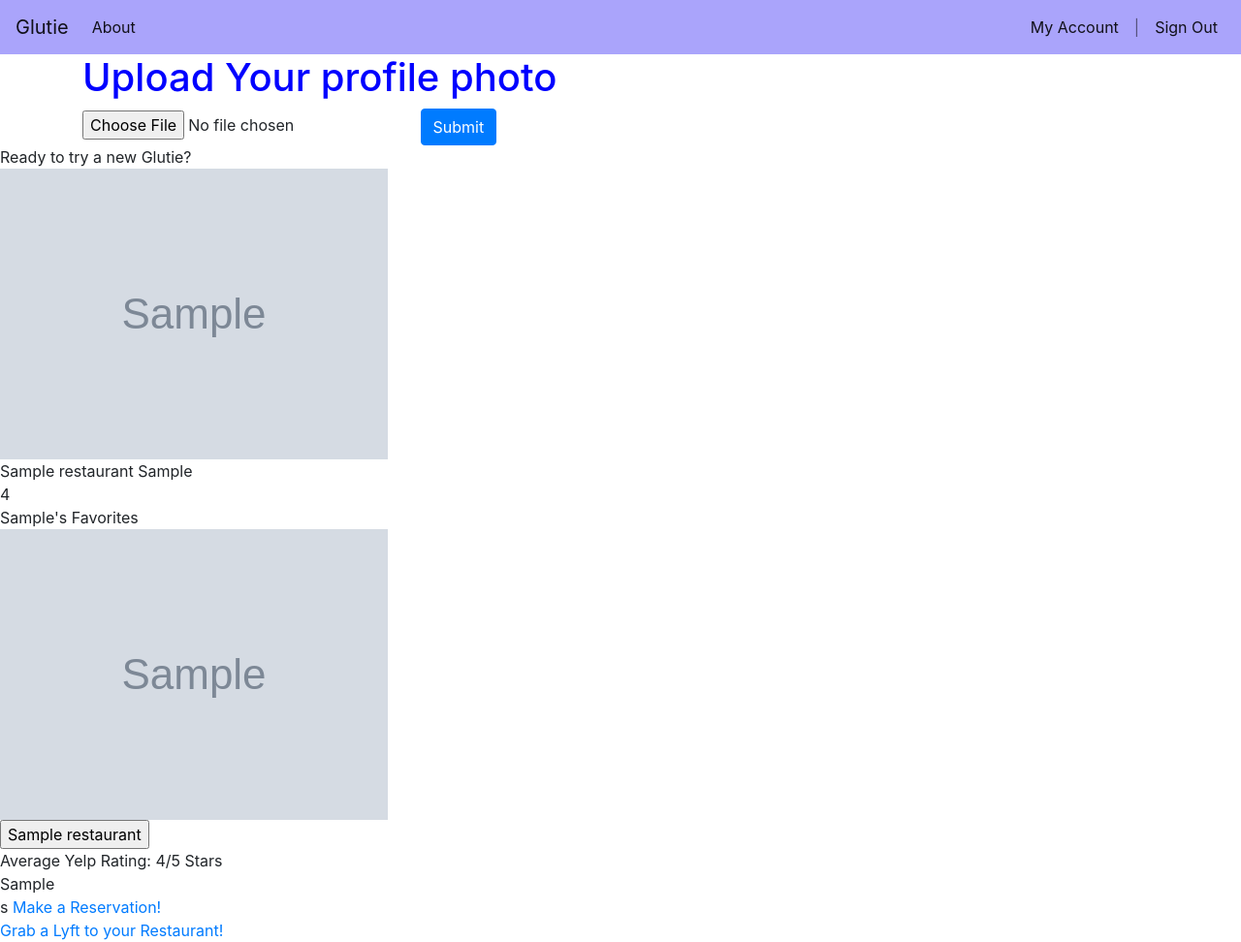
After one commit to AshFri04/my_project, a Flask app: page /profile in a window 1280 px wide. The commit adds this page. Shown: the whole page at 97% size. Run offline with Flask 2, Linux system fonts and the light colour scheme; the visitor is signed in with stand-in values (Sample User, id 1); tables that the repository leaves empty hold one stand-in row (values such as "Sample post"); grey boxes marked "Sample" are stand-in pictures; some libraries are stand-ins or nearby versions.

Commit message:
Created a user profile. User is able to upload a photo to their profile (work in progress).

```diff
--- a/model.py
+++ b/model.py
@@ -61,7 +61,7 @@ class Restaurant(db.Model):
     def __repr__(self):
         """ Provide helpful representation when printed. """
 
-        return "<Restaurant restaurant_id={} name={} phone_number={} picture={} menu_url={} website_url={} last_update={} avg_rating={} neighborhood_id={} closed={}>".format(self.restaurant_id, self.name, self.phone_number, self.picture, self.menu_url, self.website_url, self.last_update, self.avg_rating, self.neighborhood_id, self.closed)
+        return "<Restaurant restaurant_id={} name={} phone_number={} picture={} menu_url={} website_url={} last_update={} avg_rating={} neighborhood_id={} transactions={} closed={} price={} types_of_food={} hours_of_operation={}>".format(self.restaurant_id, self.name, self.phone_number, self.picture, self.menu_url, self.website_url, self.last_update, self.avg_rating, self.neighborhood_id, self.transactions, self.closed, self.price, self.types_of_food, self.hours_of_operation)
 
 
 
--- a/requirements.txt
+++ b/requirements.txt
@@ -8,6 +8,7 @@ enum34==1.1.6
 Flask==1.0.2
 Flask-DebugToolbar==0.10.1
 Flask-SQLAlchemy==2.3.2
+Flask-Uploads==0.2.1
 idna==2.6
 ipython==5.7.0
 ipython-genutils==0.2.0
--- a/server.py
+++ b/server.py
@@ -1,21 +1,32 @@
 import os
 
-from flask import Flask, render_template, request, redirect, session, flash, jsonify
+from flask import Flask, render_template, request, redirect, session, flash, jsonify, url_for
+from flask_uploads import UploadSet, configure_uploads, IMAGES
+from flask_debugtoolbar import DebugToolbarExtension
 
 from model import connect_to_db, db, User, Restaurant, Favorite_restaurant, GF_type, Restaurant_type, Neighborhood
-from flask_debugtoolbar import DebugToolbarExtension
 
 from passlib.hash import pbkdf2_sha256
 
 from datetime import datetime
+
+from random import choice
+
+from werkzeug.utils import secure_filename
+
 
 app = Flask(__name__)
 
 # Required to use Flask sessions and the debug toolbar
 app.secret_key = 'ABC'
 
+photos = UploadSet('photos', IMAGES)
+app.config['UPLOADED_PHOTOS_DEST'] = 'static/images'
+configure_uploads(app, photos)
+
 api_key = os.environ['YELP_ACCESS_KEY']
 client_id = os.environ['YELP_CLIENT_ID']
+
 
 ################################################################################
 
@@ -90,7 +101,7 @@ def login():
     """ Display login form. """
 
     if session.get('user_id'):
-        return redirect('/display_mainpage')
+        return redirect('/profile')
 
     return render_template("login.html")
 
@@ -109,20 +120,21 @@ def login_process():
             session['user_id'] = user.user_id
             session['email'] = user.email
             session['fname'] =user.fname
+# CREATE AJAX!!
             flash("Great to have you back, {}!".format(user.fname))
-            return render_template("login_mainpage.html")
-
+            return redirect("/profile")
+# CREATE AJAX!
 # Why doesn't the else work here
     flash("The email or password you've entered does not match any of our accounts. \n Please try again.")
     return redirect('/login')
 
 
 
-@app.route('/display_mainpage')
-def display_login_mainpage():
-    """ Display the main page after user logs in. """
+# @app.route('/display_mainpage')
+# def display_login_mainpage():
+#     """ Display the main page after user logs in. """
 
-    return render_template("login_mainpage.html")
+#     return render_template("login_mainpage.html")
 
 @app.route('/sign_out')
 def sign_out():
@@ -133,6 +145,9 @@ def sign_out():
     return render_template("sign_out.html")
 
 
+################################################################################
+
+# User Profile Routes
 
 @app.route('/profile')
 def display_profile():
@@ -140,9 +155,48 @@ def display_profile():
 
     user_id = session['user_id']
 
-    fav_restaurants = Favorite_restaurant.query.filter_by(user_id=user_id).all()
+    user_object = User.query.filter_by(user_id=user_id).first()
+    fav_restaurants = user_object.favorite_restaurants
 
-    return render_template('user_profile.html')
+    restaurants = Restaurant.query.all()
+
+    random_restaurant = choice(restaurants)
+
+    return render_template('user_profile.html', restaurants=fav_restaurants, user=user_object, random=random_restaurant)
+
+
+def allowed_file(filename):
+    return '.' in filename and \
+           filename.rsplit('.', 1)[1].lower() in ALLOWED_EXTENSIONS
+
+@app.route('/upload', methods=['GET', 'POST'])
+def upload():
+    """ """
+    user_id = session.get('user_id')
+    path = str(user_id) + '.jpg'
+    if request.method == 'POST' and 'photo' in request.files:
+       request.files['photo'].filename = path
+       filename = photos.save(request.files['photo'])
+       user = User.query.get(user_id)
+       user.photo = '/' + app.config['UPLOADED_PHOTOS_DEST'] + '/' + path
+       db.session.commit()
+
+    flash("You've successfully loaded your photo to your profile!")
+    return redirect('/profile')
+
+
+
+        # file = request.files['file']
+        # (if user does not select file, browser also)
+        # (submit an empty part without filename)
+        # if file.filename == '':
+        #     flash('No selected file')
+        #     return redirect(request.url)
+        # if file and allowed_file(file.filename):
+        #     filename = secure_filename(file.filename)
+        #     file.save(os.path.join(app.config['UPLOAD_FOLDER'], filename))
+        #     return redirect(url_for('uploaded_file',
+        #                             filename=filename))
 
 
 
@@ -353,6 +407,102 @@ def search_by_neighborhood():
 
     return render_template("restaurants.html", restaurants=restaurants, neighborhood=neighborhood)
 
+
+
+@app.route("/is-glutie")
+def display_if_glutie():
+    """ Display glutie restaurant that user typed in. """
+
+
+    rest_objects = Restaurant.query.all()
+
+
+    user_choice = request.args.get("place").title()
+
+    restaurant = None
+
+    for r in rest_objects:
+        # rest = restaurant.name
+        # restaurants.append(rest)
+        if user_choice in r.name:
+            restaurant = r
+
+    if restaurant:
+        return render_template("found-glutie.html", restaurant=restaurant)
+    else:
+        return render_template("googlemaps.html")
+
+
+
+@app.route("/restaurants-all")
+def display_all_restaurants():
+    """ Display all restaurants in San Francisco;
+
+        Sort by neighborhood, open now, delivery, pickup, reservation & price. """
+
+    food_types = ('Southern', 'Seafood', 'American', 'Tapas/Small Plates', 'French', 'Pizza', 'Breakfast', 'Wings', 'Moroccan', 'Burgers', 'Sandwiches', 'Mexican')
+
+    restaurants = []
+
+    rest_objects = Restaurant.query.all()
+
+    for restaurant in rest_objects:
+        food1 = restaurant.types_of_food
+        foods = food1.split()
+        print foods
+        print
+        for food in foods:
+            if food in food_types:
+                restaurants.append(restaurant)
+                break
+
+    return render_template("restaurants-all.html", restaurants=restaurants)
+
+
+
+@app.route("/bakeries-all")
+def display_all_bakeries():
+    """ Display all bakeries in San Francisco;
+
+        Sort by neighborhood, open now, delivery, pickup, reservation & price. """
+
+
+    restaurants = Restaurant.query.filter(Restaurant.types_of_food.in_(['bakery', 'bakeries', 'Bakeries', 'Bakery'])).all()
+
+    neighborhood = Neighborhood.query.filter(Neighborhood.neighborhood_id).all()
+
+    return render_template("restaurants.html", restaurants=restaurants, neighborhood=neighborhood)
+
+
+
+@app.route("/bars-all")
+def display_all_bars():
+    """ Display all bakeries in San Francisco;
+
+        Sort by neighborhood, open now, delivery, pickup, reservation & price. """
+
+
+    restaurants = Restaurant.query.filter(Restaurant.types_of_food.in_(['bar', 'Bar'])).all()
+
+    neighborhood = Neighborhood.query.filter(Neighborhood.neighborhood_id).all()
+
+    return render_template("restaurants.html", restaurants=restaurants, neighborhood=neighborhood)
+
+
+
+@app.route("/coffee-shops-all")
+def display_all_coffee_shops():
+    """ Display all coffee shops in San Francisco;
+
+        Sort by neighborhood, open now, delivery, pickup, reservation & price. """
+
+
+    restaurants = Restaurant.query.filter(Restaurant.types_of_food.in_(['coffee', 'tea', 'Coffee', 'Tea', 'Sandwiches'])).all()
+    # (or if cafe in name) Sandwiches?
+    neighborhood = Neighborhood.query.filter(Neighborhood.neighborhood_id).all()
+
+    return render_template("restaurants.html", restaurants=restaurants, neighborhood=neighborhood)
+
 # @app.route('/restaurant.json')
 # def restaurant_info():
 #     """ JSON information about restaurants. """
@@ -373,11 +523,11 @@ def search_by_neighborhood():
 
 #     return jsonify(all_rest_info)
 
-# @app.route("/googlemaps")
-# def display_map():
-#     """ """
+@app.route("/googlemaps")
+def display_map():
+    """ """
 
-#     return render_template("googlemaps.html")
+    return render_template("googlemaptest.html")
 
 
 
--- /dev/null
+++ b/templates/user_profile.html
@@ -0,0 +1,50 @@
+{% extends 'base.html' %}
+{% block content %}
+
+<!-- User can upload their profile photo -->
+<div class='container'>
+<div id='photo-container'>
+    <div class="page-header">
+        <h1>Upload Your profile photo</h1>
+    </div>
+    <form method=POST enctype=multipart/form-data action="{{ url_for('upload') }}">
+        <input type='file' name='photo'>
+        <input type="submit" class='btn btn-primary' value="Submit">
+    </form>
+</div>
+</div>
+
+<!-- Displays a random restaurant for the user to try -->
+<div>Ready to try a new Glutie?</div>
+ <img class="random_image" src="{{ random.picture }}">
+<div>{{ random.name }}  {{ random.price }}</div>
+<div>{{ random.avg_rating }}</div>
+
+
+<!-- Displays user's favorites -->
+<div>{{ user.fname }}'s Favorites</div>
+<div>
+  {% for restaurant in restaurants %}
+  <img class="restaurant_image" src="{{ restaurant.picture }}">
+
+
+    <form class="rest-info" action="/rest_info" method="POST" id="{{ restaurant.restaurant_id }}">
+      <div>
+        <input id = "rest-id-{{ restaurant.restaurant_id }}" type="hidden" name="rest_id" value="{{ restaurant.restaurant_id }}">
+        <input id = "rest-name-{{ restaurant.restaurant_id }}" type="hidden" name="rest_name" value="{{ restaurant.name }}">
+        <input type="submit" value="{{ restaurant.name }}">
+      </div>
+    </form>
+
+  <div>Average Yelp Rating: {{ restaurant.avg_rating }}/5 Stars</div>
+  <div>{{ restaurant.types_of_food }}</div>
+
+  {% endfor %}
+</div>
+
+<!-- User can make a reservation via OpenTable and grab a Lyft to their restaurant of choice -->s
+<a href="https://www.opentable.com/san-francisco-restaurants"> Make a Reservation!</a>
+<br>
+<a href="https://help.lyft.com/access/unauthenticated">Grab a Lyft to your Restaurant!</a>
+
+{% endblock %}
```
Also changed, not shown: templates/homepage.html (+31 -10 lines).
